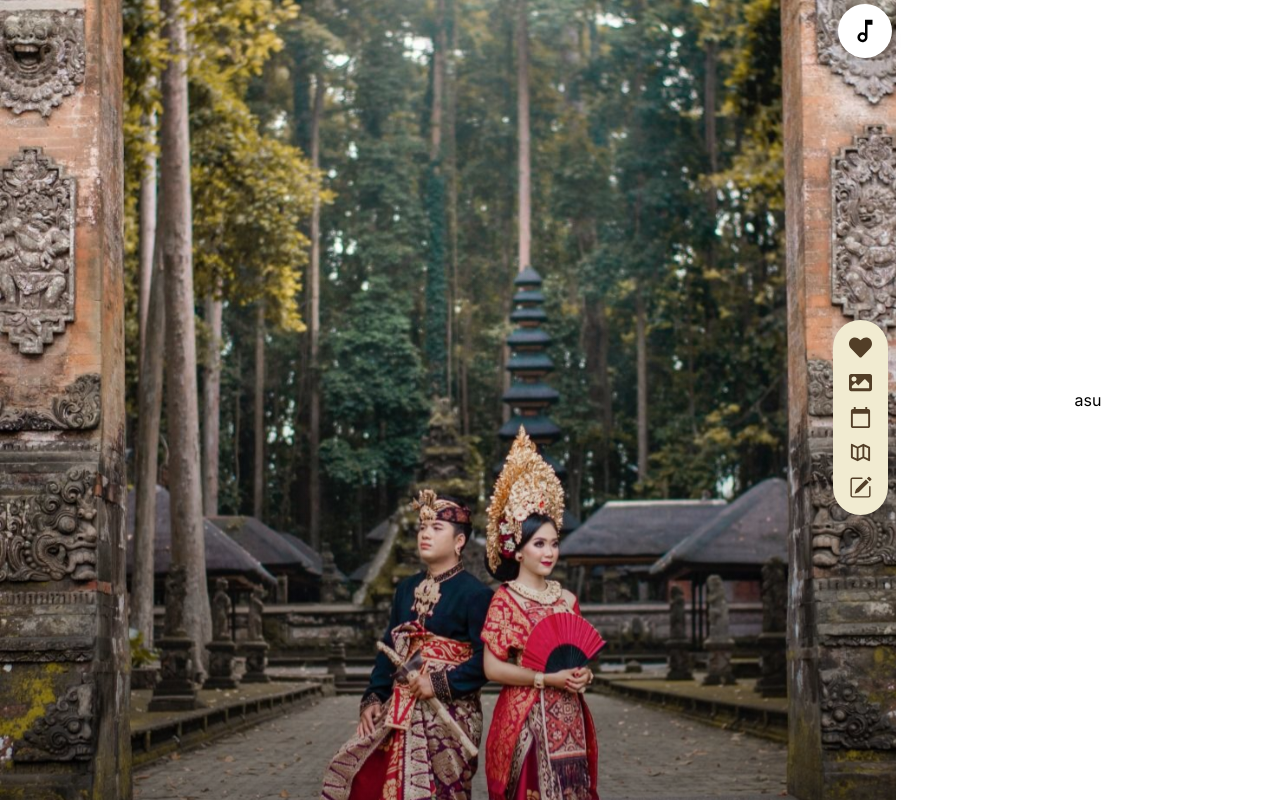
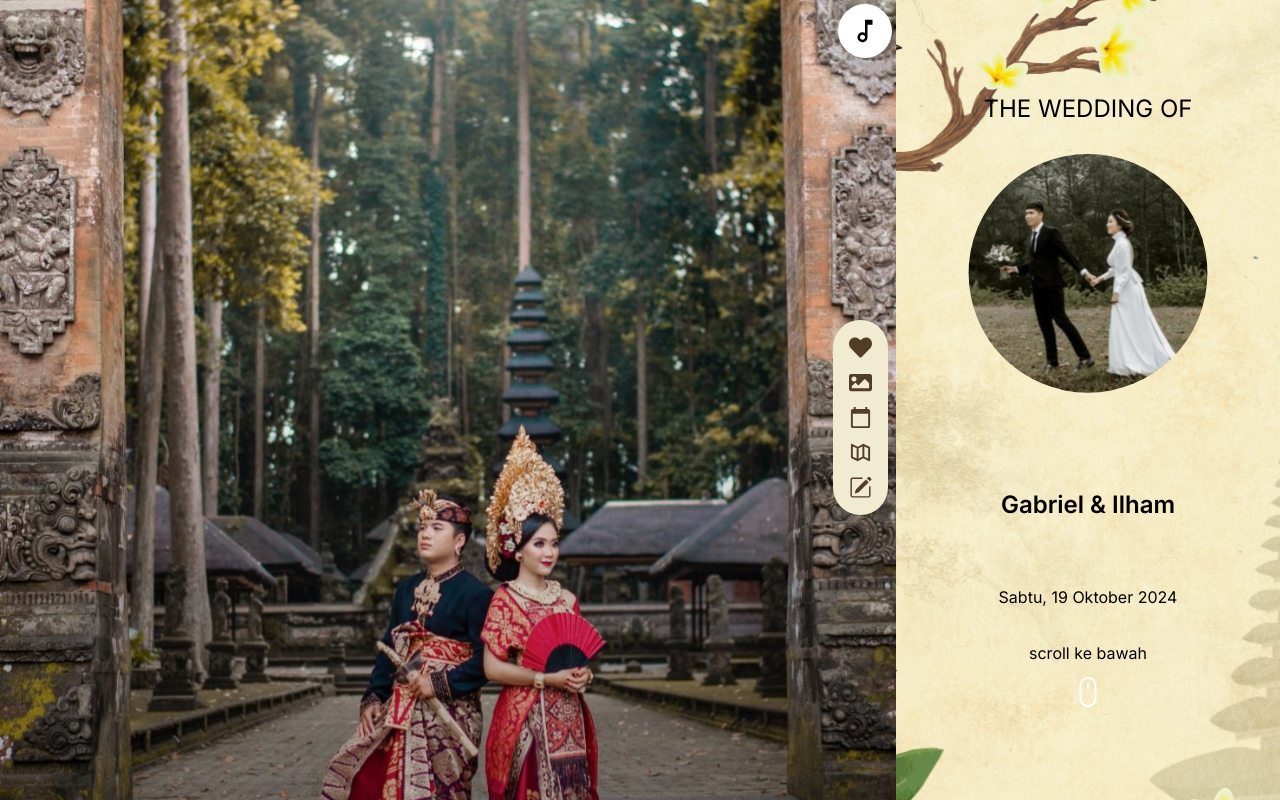
Before and after one commit to Orizaaaaa/undangandigital, a Next.js app: page /view/bali in a window 1280 px wide. Built offline with nearby package versions, Linux system fonts and the light colour scheme.

Commit message:
membuat halaman hero 1 bali

```diff
--- a/src/app/image.ts
+++ b/src/app/image.ts
@@ -19,9 +19,10 @@ import bni from './assets/bni.svg'
 import customer from './assets/customer.svg'
 import userBali1 from './assets/userBali1.svg'
 import introIntivitation from './assets/introIntivitation.svg'
+import bgbali from './assets/bgbali.svg'
 
 
 export {
     logoBrand, homeIcon, heroInstruction, example, homeFitur, share, phone, music, money, kuas, galery, dataFild, clock, BCA, BRI, GoPay, dana,
-    bni, customer, userBali1, introIntivitation
+    bni, customer, userBali1, introIntivitation, bgbali
 }
--- a/src/app/view/bali/bali.scss
+++ b/src/app/view/bali/bali.scss
@@ -4,5 +4,10 @@
     .hero-1-bali {
         width: 100%;
         min-height: 100vh;
+        background-image: url('../../assets/bgbali.svg');
+        background-position: top;
+        background-repeat: no-repeat;
+        background-size: cover;
+        object-fit: cover;
     }
 }
--- a/src/app/view/bali/page.tsx
+++ b/src/app/view/bali/page.tsx
@@ -2,13 +2,21 @@ import LayoutTheme from "@/app/components/fragments/layout"
 import { introIntivitation, userBali1 } from "@/app/image"
 import './bali.scss'
 import Image from "next/image"
+import { SlMouse } from "react-icons/sl";
 
 const BaliTheme = () => {
     return (
         <LayoutTheme image={userBali1} >
             <section className="bali-theme ">
-                <div className="hero-1-bali flex items-center justify-center">
-                    <p>asu</p>
+                <div className="hero-1-bali flex flex-col items-center justify-center">
+                    <h1 className="mb-7 text-2xl">THE WEDDING OF</h1>
+                    <Image className="w-60 h-60" src={introIntivitation} alt='userBali' />
+                    <h2 className="mt-24 text-2xl font-semibold" >Gabriel & Ilham</h2>
+                    <h3 className="mt-16" >Sabtu, 19 Oktober 2024</h3>
+                    <div className="flex flex-col justify-center items-center mt-8">
+                        <p className="mb-3">scroll ke bawah</p>
+                        <SlMouse color="#fff" size={30} />
+                    </div>
                 </div>
             </section>
         </LayoutTheme>
```
